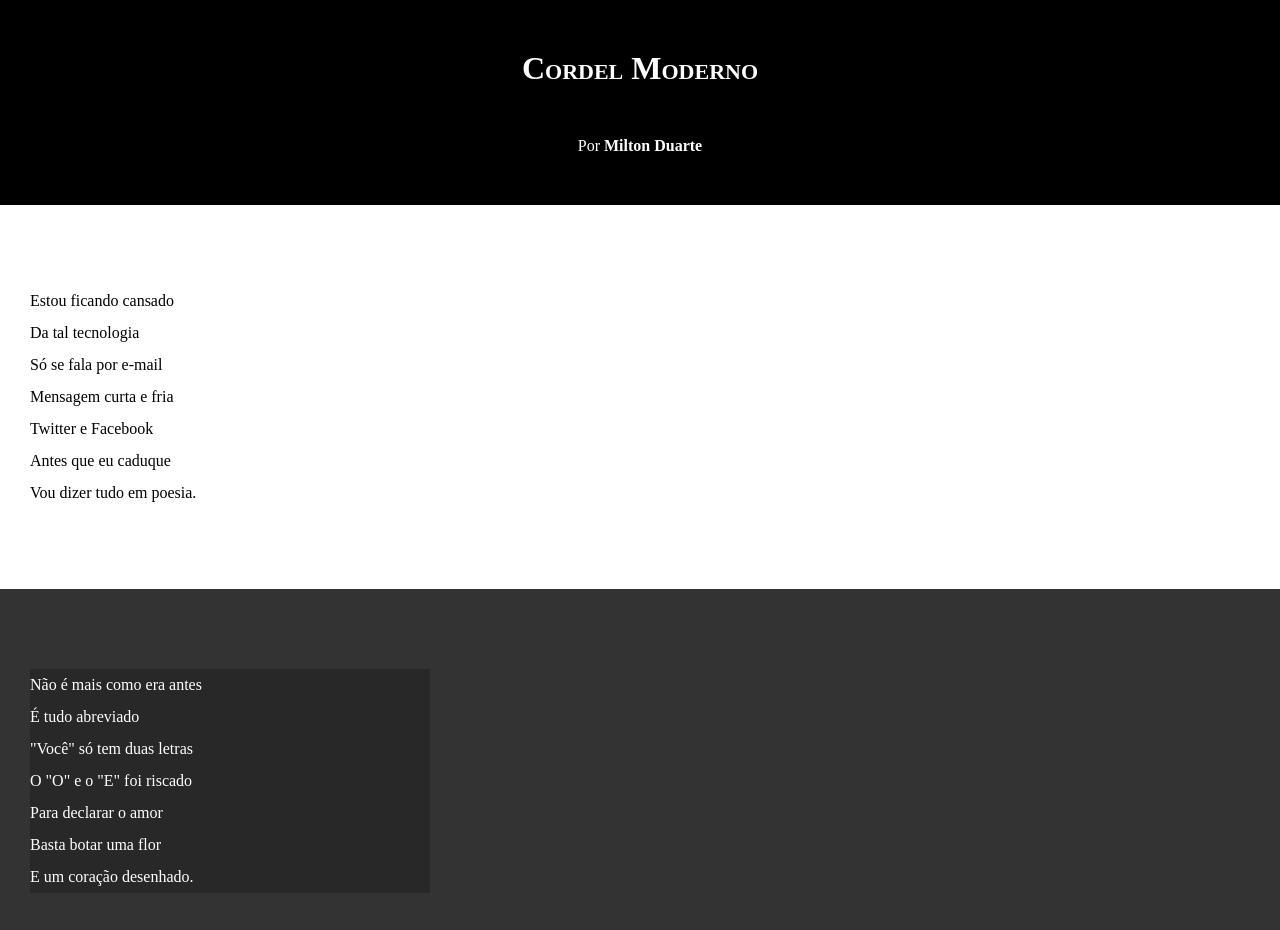
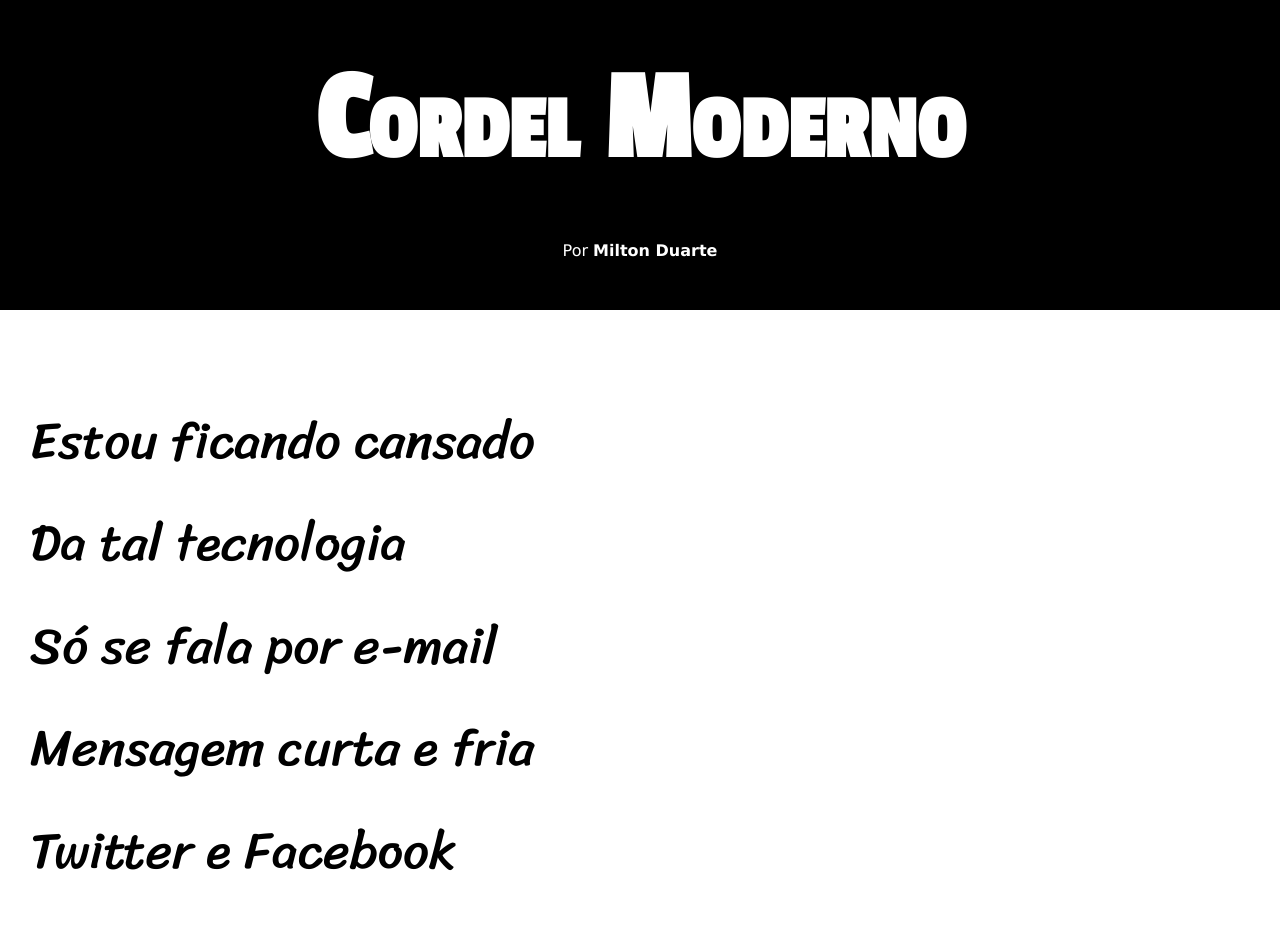
Before and after one commit to augustomont/html-css, a plain HTML site: page projeto003/index.html in a window 1280 px wide. Shown: the top 930 px of the page. Drawn offline with Linux system fonts and the light colour scheme.

Commit message:
atualização  de estilo

```diff
--- a/projeto003/estilo/style.css
+++ b/projeto003/estilo/style.css
@@ -1,4 +1,12 @@
 @charset "utf-8";
+
+@import url('https://fonts.googleapis.com/css2?family=Passion+One&family=Sriracha&display=swap');
+
+:root{
+    --fonte1: Verdana, Geneva, Tahoma, sans-serif;
+    --fonte2: 'Passion One', cursive;
+    --fonte3: 'Sriracha', cursive;
+}
 
 *{
     margin: 0px;
@@ -8,6 +16,7 @@
 html, body{
     min-height: 100vh;
     background-color: #a9a9a9;
+    font-family: var(--fonte1);
 }
 
 header{
@@ -19,6 +28,8 @@ header{
 header > h1{
     padding: 50px;
     font-variant: small-caps;
+    font-family: var(--fonte2);
+    font-size: 10vw;
 }
 header > p{
     padding-bottom: 50px;
@@ -39,6 +50,8 @@ section{
     padding-bottom: 10vh;
     line-height: 2em;
     padding-left: 30px;
+    font-family: var(--fonte3);
+    font-size: 4vw;
 }
 section.normal{
     background-color: white;
@@ -50,7 +63,8 @@ section.imagem{
 }
 
 section.imagem > p{
-    width: 400px;
+    display: inline-block;
+    padding: 5px;
     background-color: rgba(0, 0, 0, 0.219);
 }
 
```
